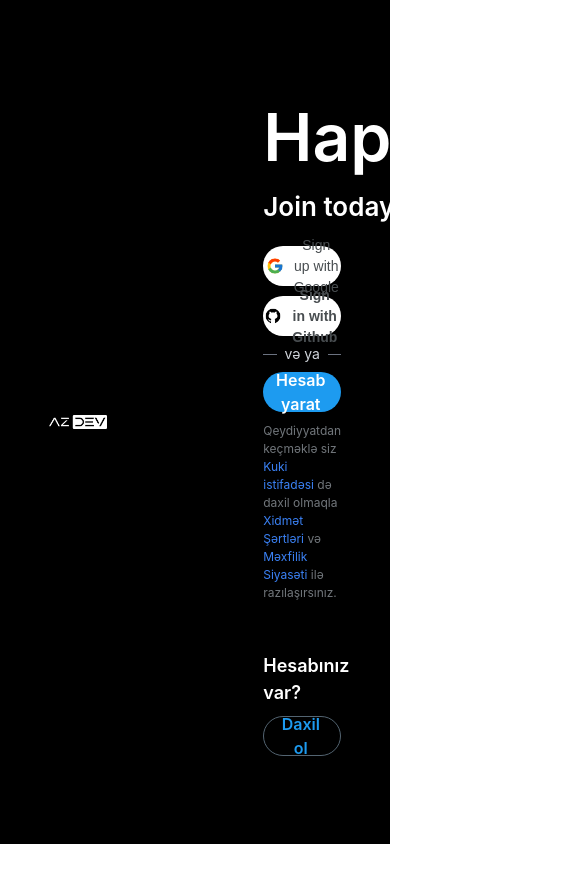
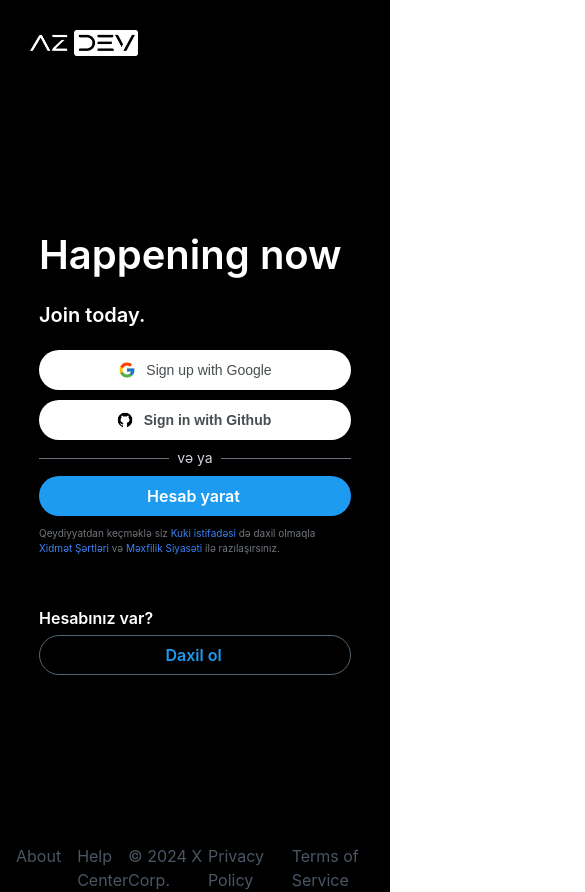
Before and after one commit to azdevcommunity/azdev-web, a React (Vite) app: page / in a window 390 px wide. Shown: the top 892 px of the page, 585 px wide, since content can reach past the window. Before the commit the page ends 844 px from the top, so only its background shows below. Built offline with nearby package versions, Linux system fonts and the light colour scheme; a web font is replaced by a local one.

Commit message:
scroll bar and footer added

```diff
--- /dev/null
+++ b/src/features/components/Footer/FooterLink.tsx
@@ -0,0 +1,34 @@
+import React from 'react';
+
+type FooterLinkProps = {
+  name: string;
+  url: string;
+};
+
+const FooterLink: React.FC<FooterLinkProps> = ({ name, url }) => (
+  <a href={url} className="text-gray-600 hover:text-gray-900 transition duration-300 ease-in-out">
+    {name}
+  </a>
+);
+
+const Footer: React.FC = () => {
+  return (
+    <footer className="bg-black  mb-40">
+      <div className="container mx-auto px-4 flex justify-between items-center">
+        <div className="flex space-x-4">
+          <FooterLink name="About" url="/about" />
+          <FooterLink name="Help Center" url="/help" />
+          {/* Add more links as needed */}
+        </div>
+        <div className="text-gray-600">&copy; 2024 X Corp.</div>
+        <div className="flex space-x-4">
+          <FooterLink name="Privacy Policy" url="/privacy" />
+          <FooterLink name="Terms of Service" url="/terms" />
+          {/* Add more links as needed */}
+        </div>
+      </div>
+    </footer>
+  );
+};
+
+export default Footer;
--- a/src/features/container/home/HomeSection.tsx
+++ b/src/features/container/home/HomeSection.tsx
@@ -3,10 +3,13 @@ import style from './style/home.module.css';
 import GoogleSignInButton from './component/GoogleSignInButton/GoogleSignInButton';
 import GithubSignInButton from './component/GithubSignInButton/GithubSignInButton';
 import CustomButton from './component/CustomBlueButton/CustomBlueButton';
+import Footer from '../../components/Footer/FooterLink';
 
 const HomeSection: React.FC = () => {
     return (
-        <div className={`${style.homeSection}`} id='home'>
+        <>
+        <div className={style.landingPageContainer}>
+            <div className={`${style.homeSection}`} id='home'>
             <div className={style.homeSectionImageContainer}>
                 <img src="../../../../../public/assets/home/azdev_logo.png" className={style.homeSectionImage} />
             </div>
@@ -34,6 +37,11 @@ const HomeSection: React.FC = () => {
                 </div>
             </div>
         </div>
+        <Footer />
+        </div>
+        </>
+
+
     );
 };
 
--- a/src/features/container/home/style/home.module.css
+++ b/src/features/container/home/style/home.module.css
@@ -1,4 +1,7 @@
+.landingPageContainer{
+    height: 100vh;
 
+}
 /* HOME SECTION */
 
 .homeSection {
@@ -7,7 +10,7 @@
     flex-direction: row;
     justify-content:space-around;
     align-items: center;
-
+    width: 100%;
     height: 100vh;
 }
 
@@ -17,6 +20,7 @@
     justify-content: center;
     width: 20%;
     height: 100%;
+    margin-right: 20vh;
 }
 
 .privacyAndTermText{
@@ -62,11 +66,109 @@
 }
 
 .homeSectionImage {
-    width: 50%;
+    width: 100%;
     height: 100%;
     object-fit: cover;
 }
 
 .homeSectionImageContainer {
-    width: 30%;
+    display: flex;
+    justify-content: center;
+    align-items: center;
+    width: 35%;
 }
+
+/* responsive syles */
+
+@media screen and (max-width: 768px) {
+    .homeSection {
+        flex-direction: column;
+        justify-content: center;
+        align-items: center;
+    }
+
+    .homeSectionImageContainer {
+        justify-content: flex-start;
+        padding-top: 30px;
+        padding-left: 30px;
+        width: 100%;
+    }
+
+    .homeSectionImage {
+        width: 30%;
+        object-fit: cover;
+    }
+
+    .loginAndSignUpContainer {
+        width: 80%;
+        margin-right: 0;
+    }
+
+    .loginAndSignUpTextHeader {
+        font-size: 40px;
+    }
+
+    .loginAndSignUpText {
+        font-size: 20px;
+        margin-top: 15px;
+    }
+
+    .alreadyHaveAccountContainer {
+        font-size: 16px;
+    }
+
+    .alreadyHaveAccountContainer > *:last-child {
+        margin-top: 5px;
+    }
+
+    .privacyAndTermText {
+        font-size: 10px;
+    }
+
+}
+
+/* width */
+::-webkit-scrollbar {
+    width: 15px;
+  }
+
+
+
+  /* Handle */
+  ::-webkit-scrollbar-thumb {
+    background: #686868;
+  }
+
+  /* Handle on hover */
+  ::-webkit-scrollbar-thumb:hover {
+    background: #7b7b7b;
+  }
+
+  /* on click */
+    ::-webkit-scrollbar-thumb:active {
+        background: #a1a1a1;
+    }
+
+
+    /* change background of scrollbar */
+
+    ::-webkit-scrollbar-track {
+        background: #424242;
+    }
+
+    /* add arrow up and arrow down  */
+
+    ::-webkit-scrollbar-button {
+        background: black;
+    }
+
+    /* arrow up */
+    ::-webkit-scrollbar-button:start:decrement {
+        background: #fff;
+    }
+
+    /* arrow down */
+
+    ::-webkit-scrollbar-button:end:increment {
+        background: #fff;
+    }
```
